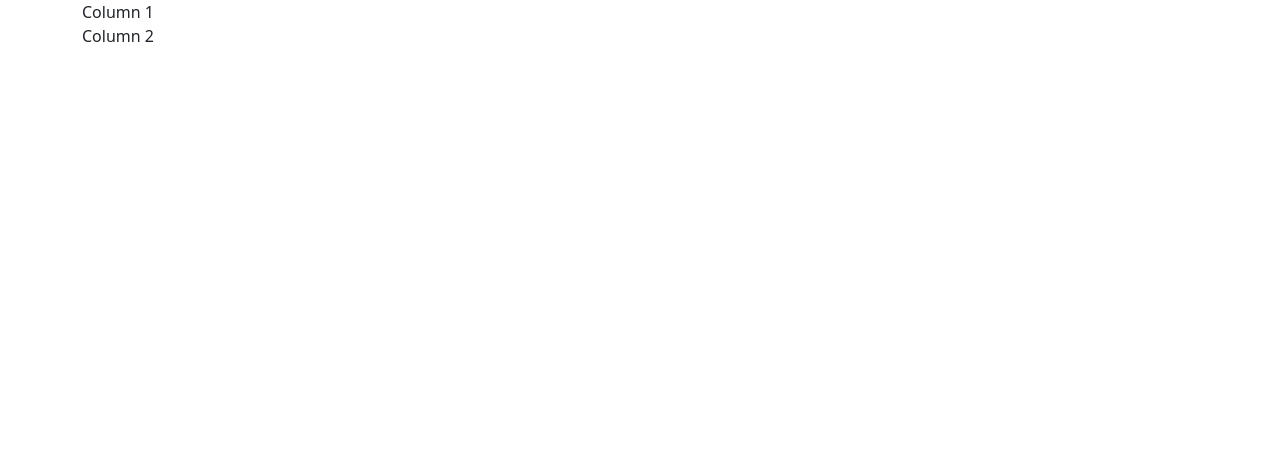
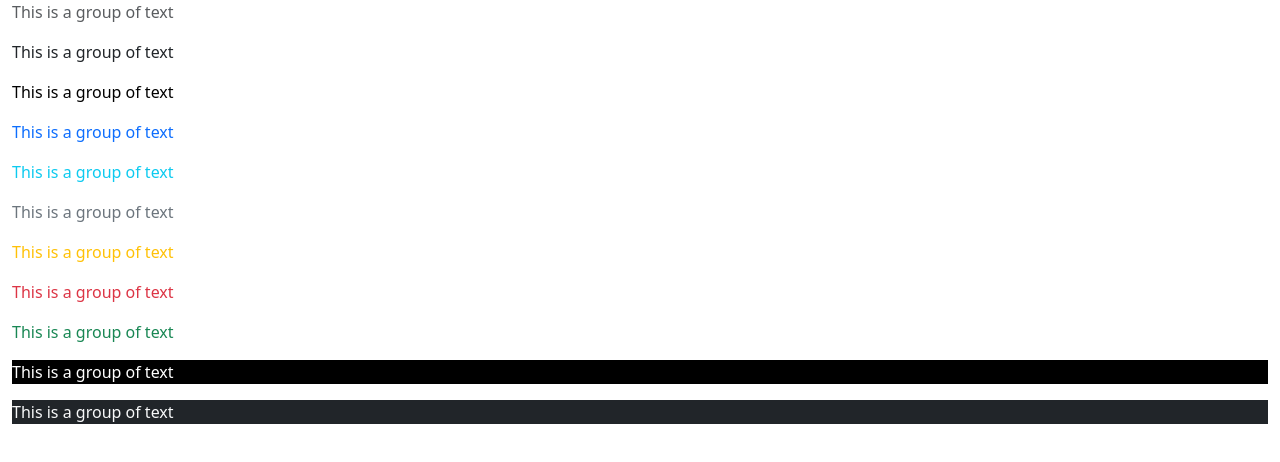
Before and after one commit to ak-ak-ak-ak/practicing-bootstrap, a plain HTML site: page src/index.html in a window 1280 px wide. Drawn offline with nearby package versions, Linux system fonts and the light colour scheme.

Commit message:
saved on 14-11-24

```diff
--- a/src/index.html
+++ b/src/index.html
@@ -7,16 +7,41 @@
     <meta name="viewport" content="width=device-width, initial-scale=1, shrink-to-fit=no">
 
     <!-- Bootstrap CSS -->
-    <link rel="stylesheet" href="https://cdn.jsdelivr.net/npm/bootstrap@5.3.3/dist/css/bootstrap.min.css" crossorigin="anonymous">
+    <link href="https://cdn.jsdelivr.net/npm/bootstrap@5.3.3/dist/css/bootstrap.min.css" rel="stylesheet" integrity="sha384-QWTKZyjpPEjISv5WaRU9OFeRpok6YctnYmDr5pNlyT2bRjXh0JMhjY6hW+ALEwIH" crossorigin="anonymous">
 
   </head>
   <body>
-    <div class="container">
-      <div class="row justify-content-center">
-        <div class="col-12 ">Column 1</div>
-        <div class="col-12 ">Column 2</div>
-      </div>
+    <div class="container-fluid">
+      <!-- <h1>Heading 1</h1>
+      <p>Hey SuperStar-uh da!</p>
+      <p class="h1">bs heading 1</p>
+      <p class="h2">bs heading 2</p>
+      <p class="h3">bs heading 3</p>
+      <p class="h4">bs heading 4</p>
+      <p class="h5">bs heading 5</p>
+      <p class="h6">bs heading 6</p>
+
+      <p class="display-1">bs display heading 1</p>
+      <p class="display-2">bs display heading 2</p>
+      <p class="display-3">bs display heading 3</p>
+      <p class="display-4">bs display heading 4</p>
+      <p class="display-5">bs display heading 5</p>
+      <p class="display-6">bs display heading 6</p> -->
+
+      <p class="text-muted">This is a group of text</p>
+      <p class="text-dark">This is a group of text</p>
+      <p class="text-black">This is a group of text</p>
+      <p class="text-primary">This is a group of text</p>
+      <p class="text-info">This is a group of text</p>
+      <p class="text-secondary">This is a group of text</p>
+      <p class="text-warning">This is a group of text</p>
+      <p class="text-danger">This is a group of text</p>
+      <p class="text-success">This is a group of text</p>
+      <p class="text-white bg-black">This is a group of text</p>
+      <p class="text-light bg-dark">This is a group of text</p>
+
     </div>
+
 
     <!-- Optional JavaScript -->
     <!-- jQuery first, then Popper.js, then Bootstrap JS -->
```
